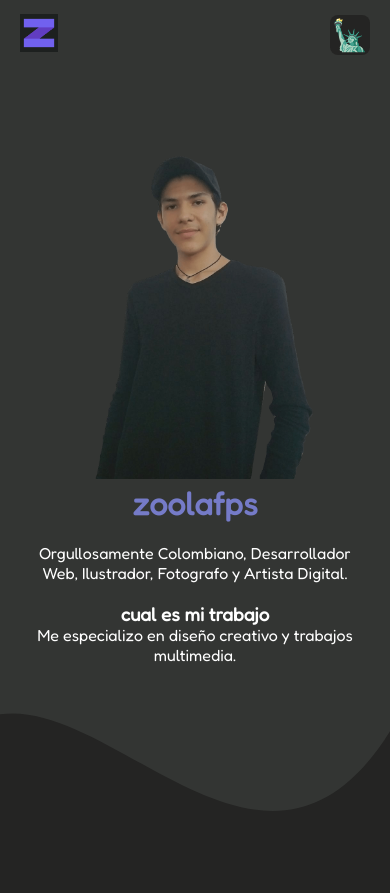
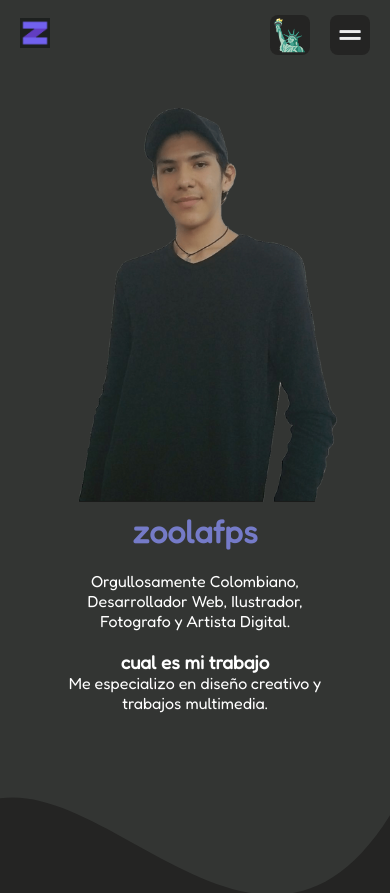
Before and after one commit to zoolafps/zoolafps.github.io, a PHP site: page / in a window 390 px wide. Shown: the top 893 px of the page. Run offline with PHP 8.4, Linux system fonts and the light colour scheme.

Commit message:
12/04/22 5:03pm
mejora de responsividad y preparación para nuevas características

```diff
--- a/css/main.css
+++ b/css/main.css
@@ -1,13 +1,15 @@
-:root{
+:root {
   --colorone: #333533;
   --colortwo: #757bc8;
   --colorthree: #242423;
 }
-*{
+
+* {
   margin: 0;
   padding: 0;
   box-sizing: border-box;
 }
+
 body {
   overflow: hidden;
   height: 100vh;
@@ -16,21 +18,26 @@ body {
   color: #ffff;
   background: var(--colorone);
 }
-li{
+
+li {
   list-style: none;
 }
+
 h1,
-h2{
+h2 {
   color: var(--colortwo);
 }
-a{
+
+a {
   text-decoration: none;
   color: var(--colortwo);
 }
-.hidden{
+
+.hidden {
   overflow: hidden;
 }
-.center{
+
+.center {
   position: absolute;
   top: 0px;
   z-index: 1000;
@@ -43,25 +50,35 @@ a{
 }
 
 /*#### NAVBAR #####*/
-.navbar{
-  position: absolute;
-  top: 0px;
+.navbar {
   z-index: 100;
-  margin: 20px 0px;
-  width: 100%;
+  margin: 20px 20px;
+  width: auto;
   height: 2.4rem;
   display: flex;
   align-items: center;
   justify-content: space-between;
 }
-.navbar .logo{
-  margin-left: 3rem;
+
+.navbar img {
+  width: auto;
+  max-height: 30px;
+}
+
+.navbar .logo {
   height: 2.4rem;
 }
-.navbar .btn-lang{
+
+.navbar .btns {
+  display: flex;
+  align-items: center;
+  gap: 20px;
+}
+
+.btn-lang {
   z-index: 20;
   display: inline-block;
-  margin: 20px;
+  margin: 0px;
   padding: 0px;
   width: 2.5rem;
   height: 2.5rem;
@@ -72,12 +89,50 @@ a{
   justify-content: center;
   font-size: 30px;
 }
-.navbar .btn-lang.show{
-  background: #ededed;
+
+.btn-lang.show {
+  background: #333533;
+}
+
+.btnham .open {
+  z-index: 20;
+  display: block;
+  margin: 0px;
+  padding: 0px;
+  width: 40px;
+  height: 40px;
+  background: #242423;
+  border-radius: 8px;
+  display: flex;
+  align-items: center;
+  justify-content: center;
+}
+
+.btnham .open.show {
+  display: none;
+  transition: .4s ease-in-out;
+}
+
+.btnham .close {
+  display: block;
+  z-index: 20;
+  margin: 0px;
+  padding: 0px;
+  width: 40px;
+  height: 40px;
+  border-radius: 8px;
+  background: #D90429;
+  display: flex;
+  align-items: center;
+  justify-content: center;
+}
+
+.btnham .close.show {
+  display: none;
 }
 
 /*#### HERO SECTION #####*/
-.hero{
+.hero {
   position: absolute;
   bottom: 60px;
   margin: 0px;
@@ -89,6 +144,7 @@ a{
   justify-content: center;
   gap: 10rem;
 }
+
 .hero img {
   width: 30rem;
   height: 70%;
@@ -97,14 +153,17 @@ a{
   position: relative;
   transition: 4s ease-out;
 }
-.hero .box{
+
+.hero .box {
   min-width: 20rem;
   max-width: 30rem;
 }
-.hero .box.show{
+
+.hero .box.show {
   display: none;
 }
-.hero .box-1{
+
+.hero .box-1 {
   display: none;
   min-width: 20rem;
   max-width: 30rem;
@@ -112,17 +171,19 @@ a{
   animation-name: swip;
   animation-duration: 3s;
 }
-.hero .box-1.show{
+
+.hero .box-1.show {
   display: block;
 }
 
-.banner{
+.footer {
   margin: auto;
   width: 100%;
   position: absolute;
   bottom: 0px;
 }
-.banner-box{
+
+.banner-box {
   margin: auto;
   width: 100%;
   position: absolute;
@@ -131,29 +192,34 @@ a{
   align-items: center;
   justify-content: space-between;
 }
-.banner-box .foo-inf{
+
+.banner-box .foo-inf {
   margin-left: 3rem;
   width: 15rem;
   display: flex;
   align-items: center;
   justify-content: space-between;
 }
-.banner-box .sidebar{
+
+.banner-box .sidebar {
   display: flex;
   align-items: center;
   gap: 1rem;
 }
-.banner-box .sidebar img{
+
+.banner-box .sidebar img {
   width: 1.5rem;
   height: auto;
 }
-.banner-box .cards{
+
+.banner-box .cards {
   padding: 20px 2rem 0px;
   display: flex;
   align-items: flex-end;
   height: 5rem;
 }
-.banner-box .cards .card{
+
+.banner-box .cards .card {
   margin: 0px 5px;
   padding: 20px;
   border-radius: 8px 8px 0px 0px;
@@ -172,85 +238,220 @@ a{
   animation-duration: 5s;
   position: relative;
 }
-.banner-box .cards .card:hover{
+
+.banner-box .cards .card:hover {
   transition: .4s ease-in-out;
   height: 9rem;
 }
-@keyframes swip {
-  0%{
-    left: -1000px;
+
+/*######################################################################## TABLET VIEW ############*/
+@media (max-width: 1000px) {
+
+  .navbar {
+    position: inherit;
+    margin: 20px 20px;
+    width: auto;
+    height: 30px;
   }
-  100%{
-    left: 0px;
+
+  .navbar .logo {
+    margin: 0px;
+    padding: 0px;
+  }
+
+  /*#### HERO SECTION #####*/
+  .hero {
+    position: inherit;
+    box-sizing: border-box;
+    margin: 0px auto;
+    padding: 0px 3rem;
+    width: 80%;
+    height: 80vh;
+    display: flex;
+    align-items: center;
+    justify-content: center;
+    gap: 0rem;
+  }
+
+  .hero img {
+    width: 20rem;
+    height: 70%;
+    animation-name: swip;
+    animation-duration: 4s;
+    position: relative;
+    transition: 4s ease-out;
+  }
+
+  .hero .box {
+    min-width: 20rem;
+    max-width: 30rem;
+  }
+
+  .hero .box.show {
+    display: none;
+  }
+
+  .hero .box-1 {
+    display: none;
+    min-width: 20rem;
+    max-width: 30rem;
+    transition: .5s ease-in-out;
+    animation-name: swip;
+    animation-duration: 3s;
+  }
+
+  .hero .box-1.show {
+    display: block;
+  }
+
+  .footer{
+    position: inherit;
+    width: 100%;
+    height: 35vh;
+    display: flex;
+    flex-direction: column;
+    align-items: center;
+  }
+
+  .footer .wave{
+    position: absolute;
+    bottom: 0px;
+    width: 100%;
+  }
+
+  .banner-box {
+    margin: auto;
+    width: 80%;
+    display: flex;
+    align-items: center;
+    justify-content: space-between;
+  }
+
+  .banner-box .foo-inf {
+    margin: 0px;
+    width: 15rem;
+    display: flex;
+    align-items: center;
+    justify-content: space-between;
+    font-size: 16px;
+  }
+
+  .banner-box .sidebar {
+    display: flex;
+    align-items: center;
+    gap: 1rem;
+  }
+
+  .banner-box .sidebar img {
+    width: 1.5rem;
+    height: auto;
+  }
+
+  .banner-box .cards {
+    padding: 20px 2rem 0px;
+    display: flex;
+    align-items: flex-end;
+    height: 5rem;
+  }
+
+  .banner-box .cards .card {
+    margin: 0px;
+    padding: 20px;
+    border-radius: 8px 8px 0px 0px;
+    width: 8rem;
+    height: 4rem;
+    color: #ededed;
+    font-size: 1rem;
+    font-weight: bold;
+    text-shadow: 3px 0px 3px 3px #ededed;
+    background-size: cover;
+    background-repeat: none;
+    background-position: center;
+    display: flex;
+    align-items: center;
+    animation-name: card;
+    animation-duration: 5s;
+    position: relative;
+  }
+
+  .banner-box .cards .card:hover {
+    transition: .4s ease-in-out;
+    height: 9rem;
   }
 }
-@keyframes card {
-  0%{
-    left: -1000px;
-  }
-  100%{
-    left: 0px;
-  }
-}
-@media (max-width: 800px) {
-  body{
+
+/*######################################################################## MOVIL VIEW ############*/
+@media (max-width: 750px) {
+  body {
     overflow: visible;
   }
+
   .navbar,
   .hero,
-  .banner{
+  .footer {
     position: inherit;
     margin: 0px;
     padding: 0px;
     width: auto;
     height: auto;
   }
-  .navbar{
+
+  .navbar {
     margin: 20px 20px;
     width: auto;
     height: 30px;
   }
-  .navbar .logo{
+
+  .navbar .logo {
     margin: 0px;
     padding: 0px;
   }
-  .navbar .btn-lang{
+
+  .navbar .btn-lang {
     margin: 0px;
     padding: 0px;
   }
-  .hero{
+
+  .hero {
     box-sizing: border-box;
     margin: 0px auto;
-    width: 80%;
-    height: 70vh;
+    width: 100%;
+    height: 80vh;
     display: flex;
     flex-direction: column-reverse;
     gap: 5px;
-  }
-  .hero .box{
-    width: 80%;
     text-align: center;
     word-wrap: break-word;
   }
-  .hero .box-1{
-    width: 80%;
-    text-align: center;
-    word-wrap: break-word;
+
+  .hero .box p,
+  .hero .box-1 p {
+    margin: auto;
+    width: 70%;
   }
-  .hero img{
+
+  .hero img {
     margin: 0px;
     padding: 0px;
     width: auto;
-    height: 70%;
+    height: 60%;
   }
-  .banner{
+
+  .footer {
     position: inherit;
     width: 100%;
     height: auto;
     display: flex;
     flex-direction: column;
   }
-  .banner .banner-box{
+
+  .footer .wave{
+    position: inherit;
+    bottom: inherit;
+    width: inherit;
+  }
+
+  .footer .banner-box {
     position: inherit;
     margin: 0px;
     width: 100%;
@@ -262,12 +463,14 @@ a{
     justify-content: space-between;
     gap: 30px;
   }
-  .banner .banner-box .foo-inf{
+
+  .footer .banner-box .foo-inf {
     margin: 0px 0px 2rem;
     padding: 0px;
     width: 80%;
   }
-  .banner .banner-box .cards{
+
+  .footer .banner-box .cards {
     position: inherit;
     margin: 0px;
     padding: 0px;
@@ -279,7 +482,8 @@ a{
     justify-content: center;
     gap: 0px;
   }
-  .banner .banner-box .cards .card{
+
+  .footer .banner-box .cards .card {
     margin: 0px;
     padding: 20px;
     border-radius: 0px;
@@ -288,7 +492,28 @@ a{
     animation-name: none;
     animation-duration: 0s;
   }
-  .banner-box .cards .card:hover{
+
+  .banner-box .cards .card:hover {
     transition: 0s;
   }
 }
+
+@keyframes swip {
+  0% {
+    left: -1000px;
+  }
+
+  100% {
+    left: 0px;
+  }
+}
+
+@keyframes card {
+  0% {
+    left: -1000px;
+  }
+
+  100% {
+    left: 0px;
+  }
+}
--- a/index.html
+++ b/index.html
@@ -28,10 +28,16 @@
 
     <nav class="navbar">
       <a href="/"><img class="logo" loading="lazy" src="images/1-min.png" alt="zoolafps logo"></a>
-      <div class="btn-lang">
-        <div class="btn-lang-close">
-        <p>🗽</p>
-      </div>
+      <div class="btns">
+        <div class="btn-lang">
+          <div class="btn-lang-close">
+          <p>🗽</p>
+        </div>
+        </div>
+        <div class="btnham">
+          <div class="open"><img src="images/1_ccexpress.png"></div>
+          <div class="close show"><img src="images/2_ccexpress.png"></div>
+        </div>
       </div>
     </nav>
     <header class="hero">
@@ -53,7 +59,7 @@
       </div>
       <img loading="lazy" src="images/zoolafps.png">
     </header>
-    <section class="banner">
+    <footer class="footer">
       <div class="wave" style="height: 160px; overflow: hidden;"><svg viewBox="0 0 500 150" preserveAspectRatio="none"
         style="height: 100%; width: 100%;">
         <path d="M0.00,49.98 C150.96,34.05 347.90,255.11 505.92,58.72 L500.00,150.00 L0.00,150.00 Z"
@@ -78,7 +84,7 @@
           </a>
         </ul>
       </div>
-    </section>
+    </footer>
   </div>
 
   <script src="js/loader.js"></script>
--- a/js/app.js
+++ b/js/app.js
@@ -1,18 +1,21 @@
+//function change lenguage
 function write(){
     document.querySelector(".btn-lang").classList.toggle("show");
     document.querySelector(".box").classList.toggle("show");
     document.querySelector(".box-1").classList.toggle("show");
 }
-
-//function dewrite(){
-//    document.querySelector(".btn-lang-close").classList.toggle("show");
-//    document.querySelector(".box").innerHTML='';
-//}
-
 document.querySelector(".btn-lang").addEventListener("click", () => {
     write();
   });
 
-//document.querySelector(".btn-lang-close").addEventListener("click", () => {
-//    dewrite();
-//  });
+//funtion hamburguer menu
+function barsbtn(){
+  document.querySelector(".open").classList.toggle("show");
+  document.querySelector(".close").classList.toggle("show");
+  }
+document.querySelector(".open").addEventListener("click", () => {
+  barsbtn()
+});
+document.querySelector(".close").addEventListener("click", () => {
+  barsbtn()
+});
```
Also changed, not shown: images/zoolafps.png.
